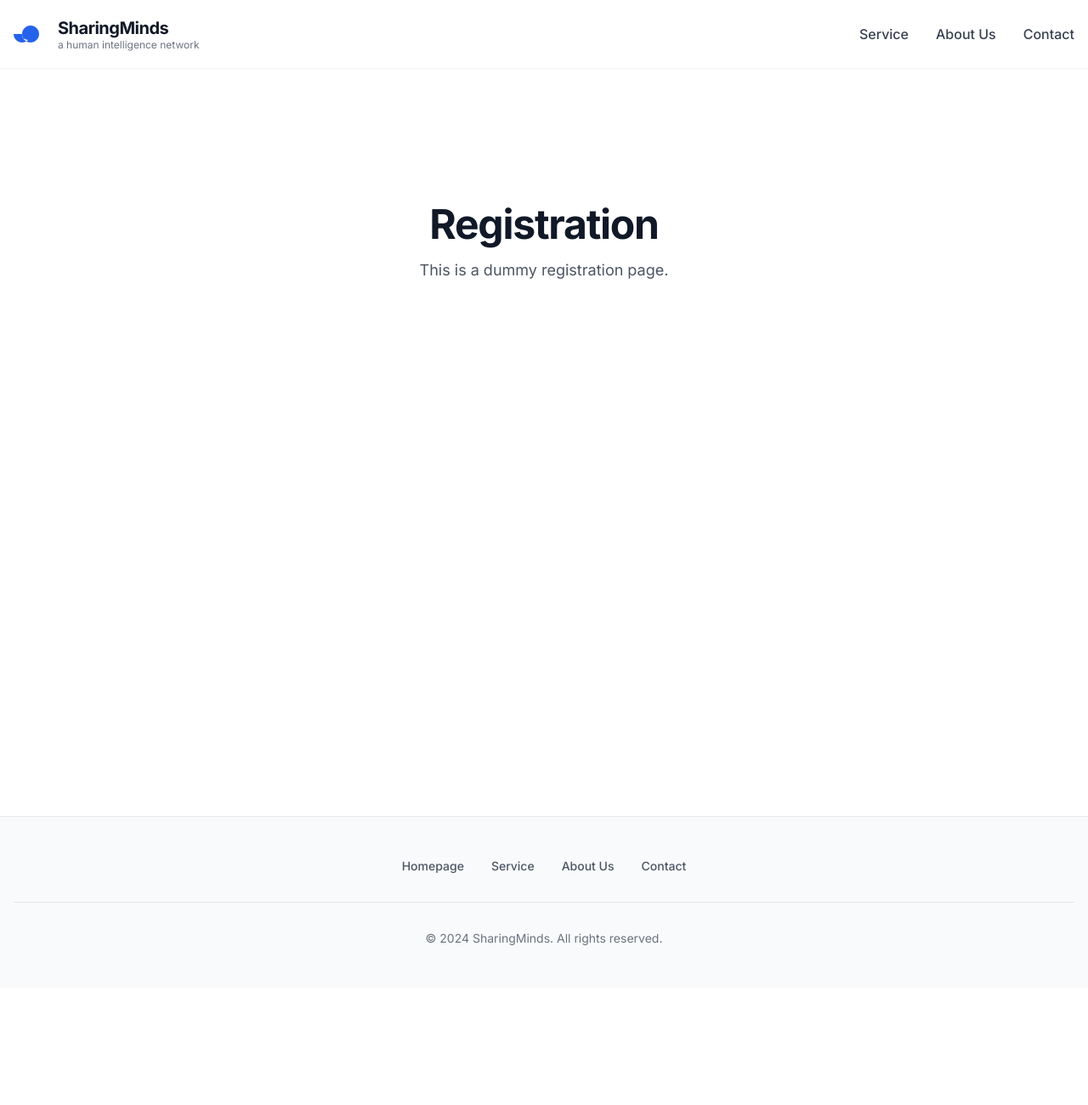
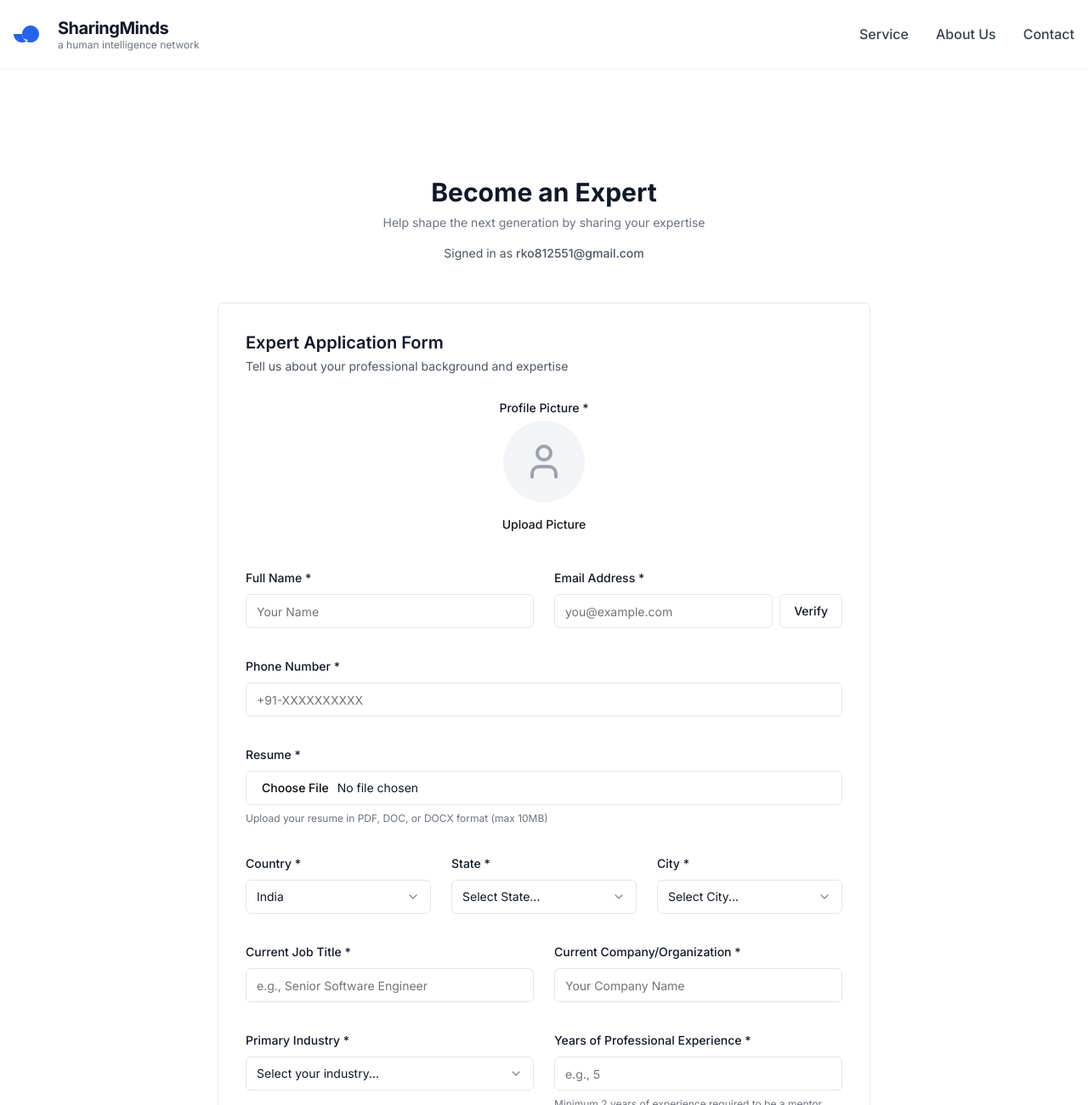
Before and after one commit to abdur-rahman-shawl/sharing-minds-expert-page, a Next.js app: page /registration in a window 1280 px wide. Shown: the top 1300 px of the page at 85% size. Before the commit the page ends 1162 px from the top, so only its background shows below. Built offline with nearby package versions, Linux system fonts and the light colour scheme.

Commit message:
registration form

```diff
--- /dev/null
+++ b/app/registration/RegistrationForm.tsx
@@ -0,0 +1,195 @@
+'use client'
+
+import { useState } from "react"
+import { Button } from "@/components/ui/button"
+import { Input } from "@/components/ui/input"
+import { Label } from "@/components/ui/label"
+import { Textarea } from "@/components/ui/textarea"
+import { Select, SelectContent, SelectItem, SelectTrigger, SelectValue } from "@/components/ui/select"
+import { Checkbox } from "@/components/ui/checkbox"
+import { User } from "lucide-react"
+import { Dialog, DialogContent, DialogHeader, DialogTitle, DialogTrigger, DialogDescription, DialogFooter } from "@/components/ui/dialog"
+
+export default function RegistrationForm() {
+  const [areasOfExpertise, setAreasOfExpertise] = useState("")
+
+  return (
+    <div className="bg-white py-12 px-4 sm:px-6 lg:px-8">
+      <div className="max-w-3xl mx-auto">
+        <div className="text-center">
+          <h1 className="text-3xl font-bold text-gray-900">Become an Expert</h1>
+          <p className="mt-2 text-sm text-gray-500">Help shape the next generation by sharing your expertise</p>
+          <p className="mt-4 text-sm text-gray-600">Signed in as <span className="font-medium">rko812551@gmail.com</span></p>
+        </div>
+
+        <div className="mt-12 border border-gray-200 rounded-lg p-8">
+          <h2 className="text-xl font-semibold text-gray-900">Expert Application Form</h2>
+          <p className="mt-1 text-sm text-gray-600">Tell us about your professional background and expertise</p>
+
+          <form className="mt-8 space-y-8">
+            <div className="flex flex-col items-center space-y-2">
+              <Label htmlFor="profile-picture">Profile Picture *</Label>
+              <div className="w-24 h-24 rounded-full bg-gray-100 flex items-center justify-center">
+                <User className="w-12 h-12 text-gray-400" />
+              </div>
+              <Button variant="link" size="sm">Upload Picture</Button>
+              <Input id="profile-picture" type="file" className="hidden" />
+            </div>
+
+            <div className="grid grid-cols-1 md:grid-cols-2 gap-6">
+              <div className="space-y-2">
+                <Label htmlFor="full-name">Full Name *</Label>
+                <Input id="full-name" placeholder="Your Name" />
+              </div>
+              <div className="space-y-2">
+                <Label htmlFor="email">Email Address *</Label>
+                <div className="flex items-center gap-2">
+                  <Input id="email" type="email" placeholder="you@example.com" />
+                  <Button variant="outline">Verify</Button>
+                </div>
+              </div>
+            </div>
+
+            <div className="space-y-2">
+              <Label htmlFor="phone-number">Phone Number *</Label>
+              <Input id="phone-number" placeholder="+91-XXXXXXXXXX" />
+            </div>
+
+            <div className="space-y-2">
+              <Label htmlFor="resume">Resume *</Label>
+              <Input id="resume" type="file" />
+              <p className="text-xs text-gray-500">Upload your resume in PDF, DOC, or DOCX format (max 10MB)</p>
+            </div>
+
+            <div className="grid grid-cols-1 md:grid-cols-3 gap-6">
+              <div className="space-y-2">
+                <Label htmlFor="country">Country *</Label>
+                <Select defaultValue="india">
+                  <SelectTrigger>
+                    <SelectValue placeholder="Select Country" />
+                  </SelectTrigger>
+                  <SelectContent>
+                    <SelectItem value="india">India</SelectItem>
+                  </SelectContent>
+                </Select>
+              </div>
+              <div className="space-y-2">
+                <Label htmlFor="state">State *</Label>
+                <Select>
+                  <SelectTrigger>
+                    <SelectValue placeholder="Select State..." />
+                  </SelectTrigger>
+                  <SelectContent>
+                    {/* Add states here */}
+                  </SelectContent>
+                </Select>
+              </div>
+              <div className="space-y-2">
+                <Label htmlFor="city">City *</Label>
+                <Select>
+                  <SelectTrigger>
+                    <SelectValue placeholder="Select City..." />
+                  </SelectTrigger>
+                  <SelectContent>
+                    {/* Add cities here */}
+                  </SelectContent>
+                </Select>
+              </div>
+            </div>
+
+            <div className="grid grid-cols-1 md:grid-cols-2 gap-6">
+              <div className="space-y-2">
+                <Label htmlFor="job-title">Current Job Title *</Label>
+                <Input id="job-title" placeholder="e.g., Senior Software Engineer" />
+              </div>
+              <div className="space-y-2">
+                <Label htmlFor="company">Current Company/Organization *</Label>
+                <Input id="company" placeholder="Your Company Name" />
+              </div>
+            </div>
+
+            <div className="grid grid-cols-1 md:grid-cols-2 gap-6">
+              <div className="space-y-2">
+                <Label htmlFor="industry">Primary Industry *</Label>
+                <Select>
+                  <SelectTrigger>
+                    <SelectValue placeholder="Select your industry..." />
+                  </SelectTrigger>
+                  <SelectContent>
+                    {/* Add industries here */}
+                  </SelectContent>
+                </Select>
+              </div>
+              <div className="space-y-2">
+                <Label htmlFor="experience">Years of Professional Experience *</Label>
+                <Input id="experience" placeholder="e.g., 5" />
+                <p className="text-xs text-gray-500">Minimum 2 years of experience required to be a mentor.</p>
+              </div>
+            </div>
+
+            <div className="space-y-2">
+              <Label htmlFor="expertise">Areas of Expertise *</Label>
+              <Textarea
+                id="expertise"
+                placeholder="List skills you can mentor in (e.g., Python, Digital Marketing, Leadership, Career Transitions). Minimum 100 characters, maximum 500 characters."
+                value={areasOfExpertise}
+                onChange={(e) => setAreasOfExpertise(e.target.value)}
+                maxLength={500}
+                rows={4}
+              />
+              <div className="flex justify-between text-xs text-gray-500">
+                <p>Minimum 100 characters. Be specific! This helps mentees find you. Use commas to separate multiple areas.</p>
+                <span>{areasOfExpertise.length}/500</span>
+              </div>
+            </div>
+
+            <div className="space-y-2">
+              <Label htmlFor="availability">Preferred Mentorship Availability *</Label>
+              <Select>
+                <SelectTrigger>
+                  <SelectValue placeholder="Select..." />
+                </SelectTrigger>
+                <SelectContent>
+                  {/* Add availability options here */}
+                </SelectContent>
+              </Select>
+            </div>
+
+            <div className="space-y-2">
+              <Label htmlFor="linkedin">LinkedIn Profile URL *</Label>
+              <Input id="linkedin" placeholder="https://linkedin.com/in/yourprofile" />
+            </div>
+
+            <div className="flex items-center space-x-2">
+              <Checkbox id="terms" />
+              <Dialog>
+                <Label htmlFor="terms" className="text-sm font-normal">
+                  I agree to the <DialogTrigger asChild><a href="#" className="text-blue-600 hover:underline">Terms and Conditions</a></DialogTrigger> (placeholder)
+                </Label>
+                <DialogContent>
+                  <DialogHeader>
+                    <DialogTitle>Terms and Conditions</DialogTitle>
+                    <DialogDescription>
+                      This is a placeholder for the terms and conditions. Replace this with your actual terms and conditions.
+                    </DialogDescription>
+                  </DialogHeader>
+                  <div className="prose">
+                    <p>Lorem ipsum dolor sit amet, consectetur adipiscing elit. Sed do eiusmod tempor incididunt ut labore et dolore magna aliqua. Ut enim ad minim veniam, quis nostrud exercitation ullamco laboris nisi ut aliquip ex ea commodo consequat. Duis aute irure dolor in reprehenderit in voluptate velit esse cillum dolore eu fugiat nulla pariatur. Excepteur sint occaecat cupidatat non proident, sunt in culpa qui officia deserunt mollit anim id est laborum.</p>
+                  </div>
+                  <DialogFooter>
+                    <Button>Close</Button>
+                  </DialogFooter>
+                </DialogContent>
+              </Dialog>
+            </div>
+
+            <div className="text-center">
+                <Button type="submit" size="lg">Submit Application</Button>
+            </div>
+
+          </form>
+        </div>
+      </div>
+    </div>
+  )
+}
--- a/app/registration/page.tsx
+++ b/app/registration/page.tsx
@@ -1,20 +1,11 @@
 import type { Metadata } from "next"
+import RegistrationForm from "./RegistrationForm"
 
 export const metadata: Metadata = {
-  title: "Registration - SharingMinds",
-  description: "Complete your registration with SharingMinds.",
+  title: "Expert Application - SharingMinds",
+  description: "Apply to become an expert mentor at SharingMinds.",
 }
 
 export default function RegistrationPage() {
-  return (
-    <div className="min-h-screen bg-white text-gray-900">
-      <section className="relative py-20 px-4 overflow-hidden">
-        <div className="absolute inset-0 -z-10 pointer-events-none bg-gradient-to-br from-blue-50 via-indigo-50 to-purple-50" />
-        <div className="max-w-4xl mx-auto text-center">
-          <h1 className="text-4xl md:text-5xl font-bold tracking-tight">Registration</h1>
-          <p className="mt-4 text-lg text-gray-600">This is a dummy registration page.</p>
-        </div>
-      </section>
-    </div>
-  )
+  return <RegistrationForm />
 }
```
